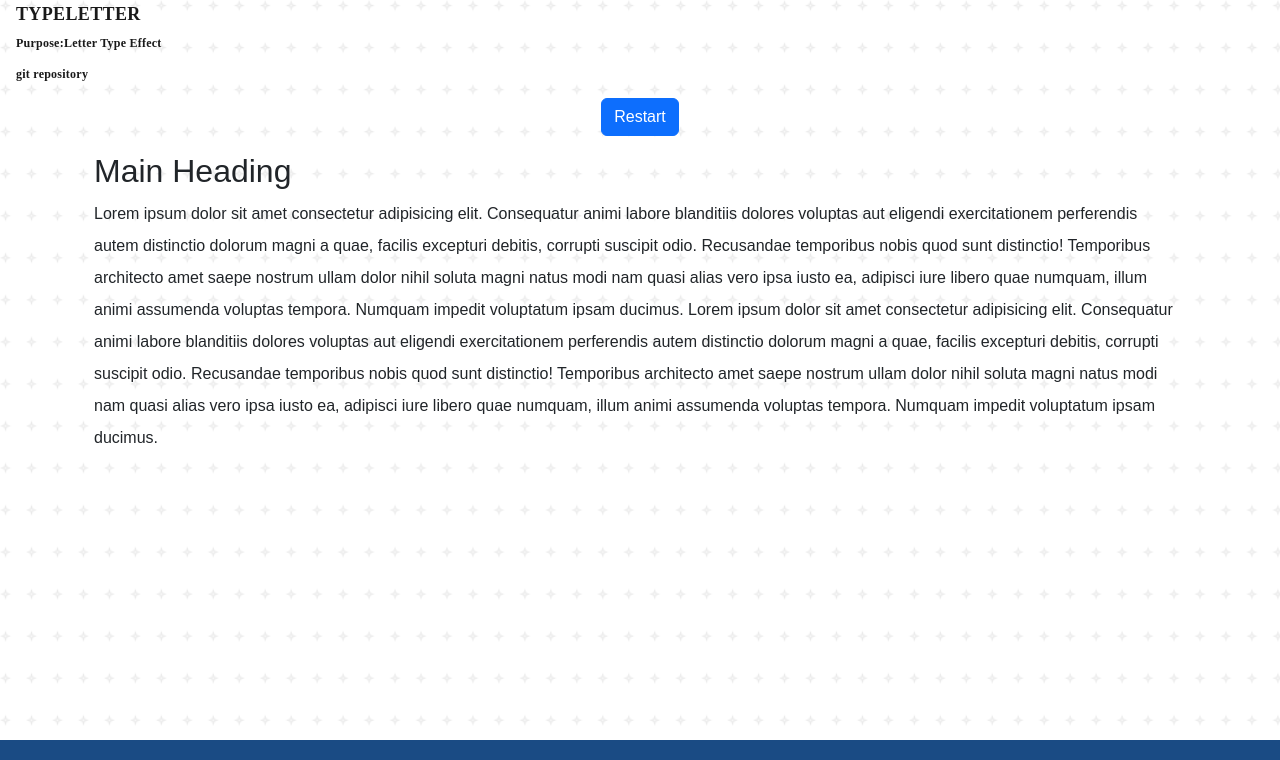
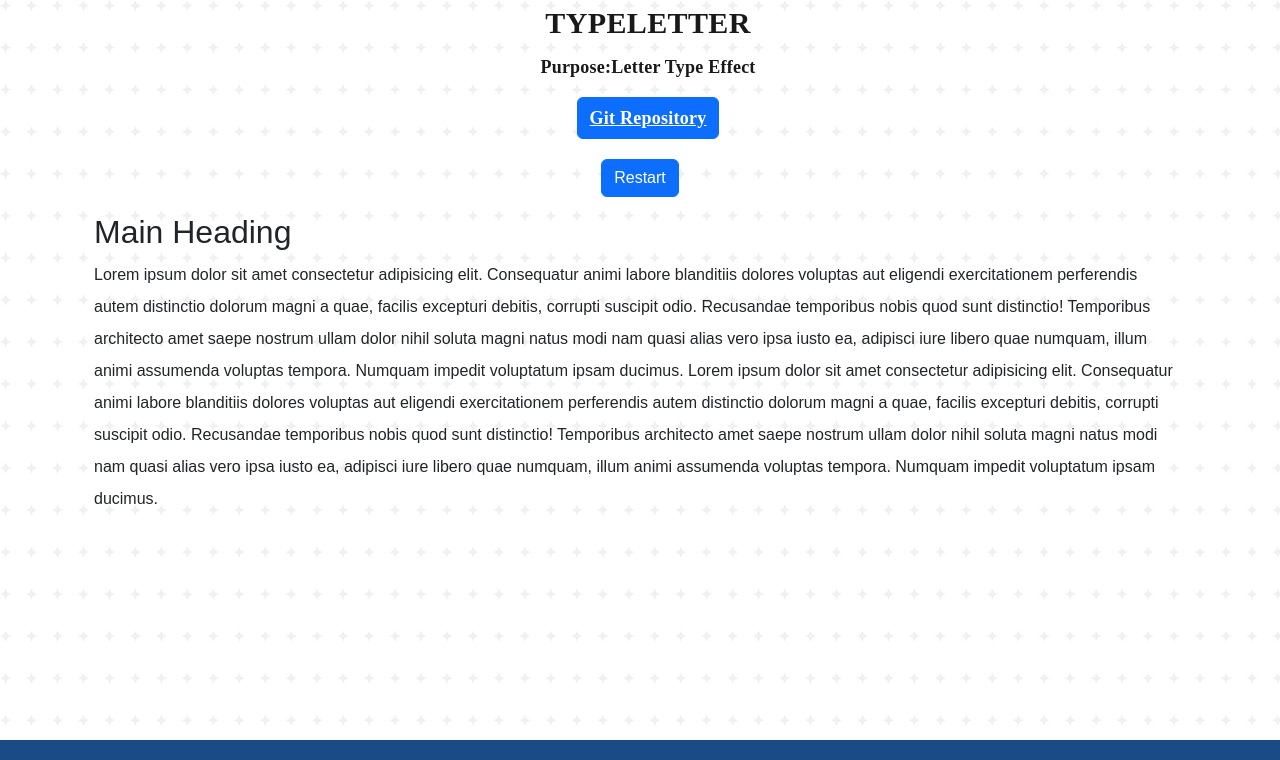
Before and after one commit to pratyusha-brs/LetterTypeEffect, a plain HTML site: page index.html in a window 1280 px wide. Shown: the top 760 px of the page. Drawn offline with nearby package versions, Linux system fonts and the light colour scheme.

Commit message:
adding new files

```diff
--- a/assets/CSS/app.css
+++ b/assets/CSS/app.css
@@ -130,17 +130,28 @@ header h3 {
 }
 
 header h4 {
-    font: normal normal 600 18px/28px Oswald;
+    font: normal normal 600 30px/45px Oswald;
     letter-spacing: 0.36px;
     color: #191919;
     text-transform: uppercase;
 }
 
 header p {
-    font: 600 12px/15px Poppins;
+    font: 600 18px/28px Poppins;
     letter-spacing: 0.24px;
     color: #191919;
 }
+header a{
+position: relative;
+font: 600 18px/28px Poppins;
+letter-spacing: 0.24px;
+color:#fff;
+
+}
+.btn-spacing{
+    margin-bottom: 20px;
+}
+
 
 .ReactTitle {
     background-color: #838383;
--- a/assets/js/script.js
+++ b/assets/js/script.js
@@ -38,20 +38,18 @@ function setContent() {
 }
 
 // delay
-function wait(ms = 0) {
+function wait(ms = 1) {
   return new Promise((resolve) => setTimeout(resolve, ms));
 }
-
 // get random number
-function getRandomBetween(min = 20, max = 150, randomNumber = Math.random()) {
+function getRandomBetween(min = 70, max = 250, randomNumber = Math.random()) {
   return Math.floor(randomNumber * (max - min) + min);
 }
 // recursion
 function draw(el) {
   let index = 1;
   const text = el.textContent;
-  const { typeMin, typeMax } = el.dataset;
-
+  const {typeMin, typeMax } = el.dataset;
   async function drawLetter() {
     el.textContent = text.slice(0, index);
     index += 1;
@@ -59,9 +57,8 @@ function draw(el) {
     await wait(amountOfTimeToWait);
     if (index <= text.length) {
       drawLetter();
-    }
-  }
-
+ }
+}
   drawLetter();
 }
 // restart the effect
--- a/index.html
+++ b/index.html
@@ -18,18 +18,19 @@
         <header>
 <div class="d-flex ps-3 align-items-center">
     <div class="flex-grow-1">
-        <h4>TypeLetter</h4>
-        <p class="pb-0 mb-3 text-start">Purpose:Letter Type Effect </p>
-        <p class="pb-0 mb-3 text-start"><a href="https://github.com/pratyusha-brs/LetterTypeEffect.git"></a>git repository</p>
+        <h4  class="text-lg-center">TypeLetter</h4>
+        <p class="pb-0 mb-3 text-lg-center">Purpose:Letter Type Effect </p>
+      <button class=" btn btn-primary mx-auto d-flex btn-spacing" ><a href=""> Git Repository</a></button>
     </div>
 </div>
 </div>
 </div>
 </div>
 </header>
+
 <main role="main" class="container" mx-auto>
      <div class="mb-3">
-        <button id="resetBtn" class="btn btn-primary mx-auto d-flex "> Restart</button>
+        <button id="resetBtn" class="btn btn-primary mx-auto d-flex"> Restart</button>
      </div>
      <div id="content"></div>
 </main>
```
Also changed, not shown: 1 other file.
